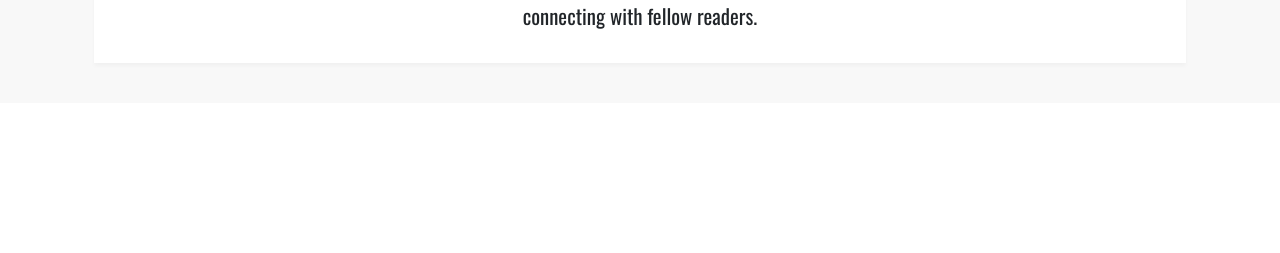
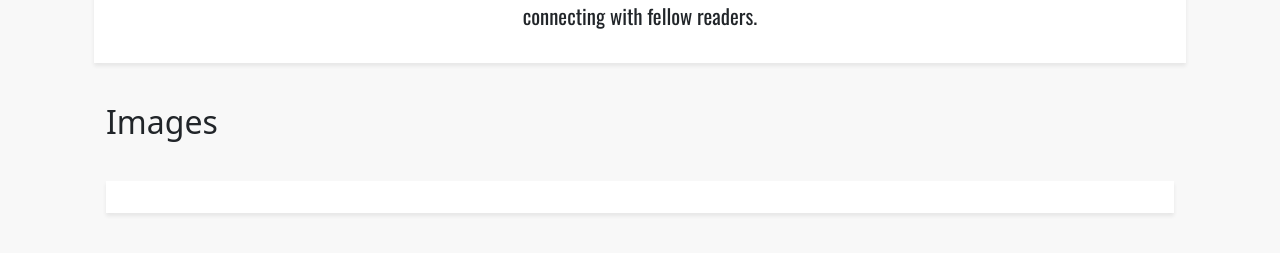
Before and after one commit to Georgealv6/PersonalBlog, a Django app: a page that uses blog/templates/blog/posts/detail.html in a window 1280 px wide. Shown: the part 1465-1718 px from the top of the page. Before the commit the page ends 1530 px from the top, so only its background shows below. Run offline with Django 3.2, Linux system fonts and the light colour scheme; data comes from the database, SQL or seed files in the repository; style sheets or scripts are compiled from the project's sources; some libraries are stand-ins or nearby versions.

Commit message:
differenty approach made.

```diff
--- a/blog/blog/admin.py
+++ b/blog/blog/admin.py
@@ -1,6 +1,6 @@
 from django.contrib import admin
 from .models import Carousel, BlogPost, Image
-from .forms import GalleryForm
+# from .forms import GalleryForm
 
 # Register your models here.
 admin.site.register(Carousel)
@@ -15,7 +15,7 @@
 
 admin.site.register(BlogPost, PostAdmin)
 
-class GalleryAdmin(admin.ModelAdmin):
-    form = GalleryForm
+# class GalleryAdmin(admin.ModelAdmin):
+#     form = GalleryForm
 
 admin.site.register(Image)
--- a/blog/blog/models.py
+++ b/blog/blog/models.py
@@ -35,7 +35,6 @@
     updated_on = models.DateTimeField(auto_now=True)
     content = models.TextField()
     image = models.ImageField(upload_to="pics/%y/%m/%d/", blank=True, null=True)
-    gallery = models.ManyToManyField('Image', blank=True)
     created_on = models.DateTimeField(auto_now_add=True)
     status = models.IntegerField(choices=STATUS, default=0)
     category = models.IntegerField(choices=GENRE, default=0)
@@ -47,7 +46,8 @@
         return self.title
 
 class Image(models.Model):
+    item = models.ForeignKey(BlogPost, related_name='images', on_delete=models.CASCADE, null=True)
     image = models.ImageField(upload_to='images/', null=True)
 
     def __str__(self):
-        return self.image.name
+        return self.images.name
--- a/blog/blog/urls.py
+++ b/blog/blog/urls.py
@@ -7,5 +7,5 @@
     path("posts/lifstyle", views.lifestyleposts, name="lifestyle"),
     path("posts/code", views.codeposts, name="code"),
     path("post/<slug:slug>/", views.postdetail, name="post_detail"),
-    path("post/<int:blog_id>", views.gallery, name="post_detail"),
+    path("post/<int:blog_id>/", views.gallery, name="blog_detail"),
 ]
--- a/blog/blog/views.py
+++ b/blog/blog/views.py
@@ -14,11 +14,9 @@
     context = {"posts": post}
     return render(request, "blog/posts/detail.html", context)
 
-def gallery(request, blog_id):
-    blog = BlogPost.objects.get(pk=blog_id)
-    gallery = blog.gallery.all()
-    context = {"blog": blog,
-               "gallery": gallery}
+def gallery(request):
+    gallery = BlogPost.objects.all()
+    context = {"gallery": gallery}
     return render(request, "blog/posts/detail.html", context)
 
 def lifestyleposts(request):
--- a/blog/static/css/style.css
+++ b/blog/static/css/style.css
@@ -137,7 +137,7 @@
   background: #fff;
   margin: 40px auto;
   padding: 1em 2em;
-  box-shadow: 0px 3px 4px 0px rgba(0, 0, 0, 0.03);
+  box-shadow: 0px 3px 4px 0px rgba(0, 0, 0, 0.075);
 }
 
 .headerimg {
--- a/blog/templates/blog/posts/detail.html
+++ b/blog/templates/blog/posts/detail.html
@@ -15,14 +15,12 @@
   </div>
   <div class="container">
     <div class="post">
-      {% if gallery %}
       <h2>Images</h2>
-      <div class="image-gallery">
+      <div class="caption">
         {% for image in gallery %}
-        <img src="{{ image.image.url }}" alt="Image" />
+        <img src="{{ image.gallery.url }}" alt="Image" />
         {% endfor %}
       </div>
-      {% endif %}
     </div>
   </div>
 </div>
```
Also changed, not shown: blog/blog/forms.py (+4 -4 lines), blog/blog/migrations/0019_auto_20240326_2316.py (added), blog/blog/migrations/0020_rename_images_image_image.py (added), blog/db.sqlite3.
